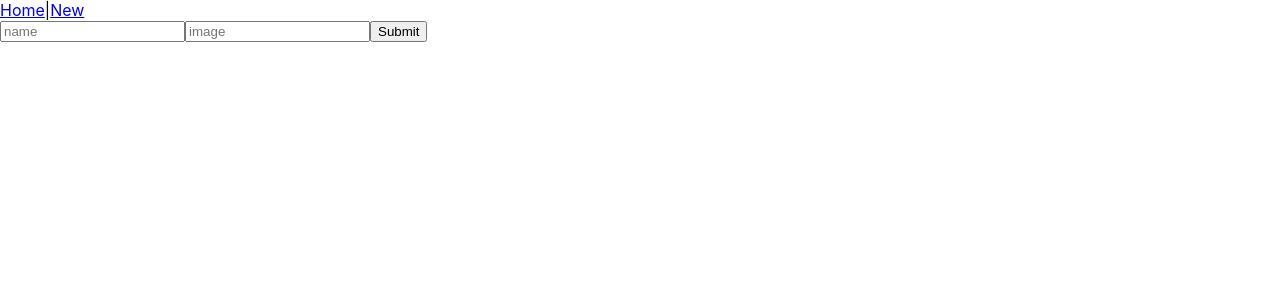
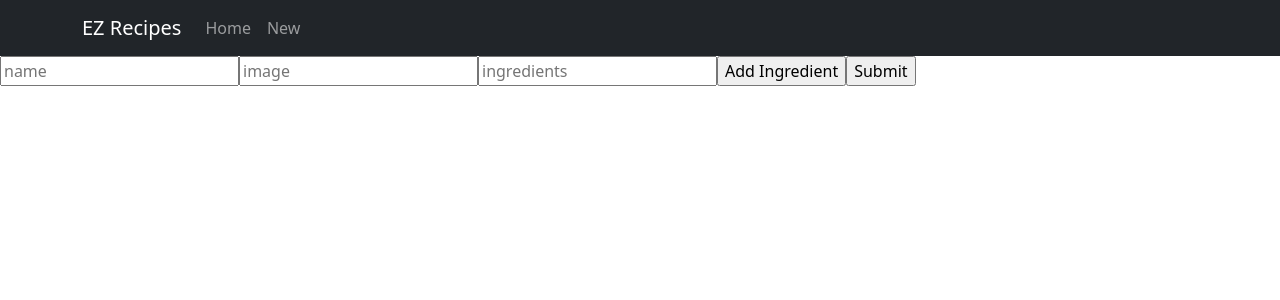
Before and after one commit to TheWolfeSlayer/Recipes-frontend, a React (Create React App) app: page /new in a window 1280 px wide. Shown: the top 300 px of the page. Built offline with nearby package versions, Linux system fonts and the light colour scheme.

Commit message:
debugging new recipe page

```diff
--- a/package.json
+++ b/package.json
@@ -6,7 +6,9 @@
     "@testing-library/jest-dom": "^5.16.5",
     "@testing-library/react": "^13.4.0",
     "@testing-library/user-event": "^13.5.0",
+    "bootstrap": "^5.3.0",
     "react": "^18.2.0",
+    "react-bootstrap": "^2.8.0",
     "react-dom": "^18.2.0",
     "react-router-dom": "^6.14.1",
     "react-scripts": "5.0.1",
--- a/src/App.js
+++ b/src/App.js
@@ -4,6 +4,7 @@ import Home from "./components/Home";
 import Recipe from "./components/Recipe";
 import New from "./components/New";
 import UpdateRecipe from "./components/UpdateRecipe";
+import 'bootstrap/dist/css/bootstrap.min.css';
 
 function App() {
   return (
@@ -13,8 +14,8 @@ function App() {
         <Navbar />
         <Routes>
           <Route path="/" element={<Home />} />
-          <Route path="/recipe/:id" element={<Recipe />} />
-          <Route path="/recipe/update/:id" element={<UpdateRecipe />} />
+          <Route path="/recipes/:id" element={<Recipe />} />
+          <Route path="/recipes/update/:id" element={<UpdateRecipe />} />
           <Route path="/new" element={<New />} />
         </Routes>
       </Router>
--- a/src/components/Navbar.js
+++ b/src/components/Navbar.js
@@ -1,13 +1,21 @@
-import { Link } from "react-router-dom";
+import Container from 'react-bootstrap/Container';
+import Nav from 'react-bootstrap/Nav';
+import Navbar from 'react-bootstrap/Navbar';
 
-function Navbar() {
+function NavigationBar() {
     return (
-        <div>
-            <Link to='/'>Home</Link>
-            |
-            <Link to='/new'>New</Link>
-        </div>
-    )
-}
+      <>
+        <Navbar bg="dark" data-bs-theme="dark">
+          <Container>
+            <Navbar.Brand href="/">EZ Recipes</Navbar.Brand>
+            <Nav className="me-auto">
+              <Nav.Link href="/">Home</Nav.Link>
+              <Nav.Link href="/new">New</Nav.Link>
+            </Nav>
+          </Container>
+        </Navbar>
+      </>
+    );
+  }
 
-export default Navbar
+  export default NavigationBar;
--- a/src/components/New.js
+++ b/src/components/New.js
@@ -6,7 +6,8 @@ const navigate = useNavigate()
 
 const [recipeInput, setRecipeInput] = useState({
     name: '',
-    image: ''
+    image: '',
+    ingredients: []
 })
 
 const handleChange = (e) => {
@@ -17,6 +18,17 @@ const handleChange = (e) => {
         });
 }
 
+const ingredient = document.getElementById('ingredient')
+
+let ingredients = []
+
+function addIngredient() {
+    if (ingredient.value!== '') {
+        ingredients.push(ingredient.value)
+        ingredient.value = ''
+    } else {}
+    console.log(ingredients)
+}
 
 const handleSubmit = async (e) => {
     e.preventDefault()
@@ -36,6 +48,11 @@ return (
     <form onSubmit={handleSubmit}>
         <input onChange={handleChange} value={recipeInput.name} name='name' placeholder='name' />
         <input onChange={handleChange} value={recipeInput.image} name='image' placeholder='image' />
+        <input onChange={handleChange} id='ingredient' value={recipeInput.ingredients} name='ingredients' placeholder='ingredients' />
+        <input type='button' onClick={addIngredient} value='Add Ingredient' />
+
+
+        {/* <button onClick={addIngredient}>Add Ingredient</button> */}
         <input type='submit' />
     </form>
     )
--- a/src/components/Recipe.js
+++ b/src/components/Recipe.js
@@ -28,16 +28,20 @@ function Recipe() {
     }
 
     const display = recipe && (
+        <div>
+            <h1>{recipe.name}</h1>
+            <img src={recipe.image} alt={recipe.name} height={300} />
             <div>
-                <h1>{recipe.name}</h1>
-                <img src={recipe.image} alt={recipe.name} height={300} />
-                <div>
-                    <button onClick={() => navigate(`/recipe/update/${id}`)}>Edit</button>
-                    <button onClick={deleteRecipe}>Delete</button>
-                </div>
+                <button onClick={() => navigate(`/recipes/update/${id}`)}>Edit</button>
+                <button onClick={deleteRecipe}>Delete</button>
             </div>
-        )
+            <h2>Ingredients Needed</h2>
+            <p>{recipe.ingredients}</p>
+            <h2>Steps</h2>
+            <p>{recipe.steps[0]}</p>
+        </div>
 
+    )
     return (
         <div>
             {display}
--- a/src/components/UpdateRecipe.js
+++ b/src/components/UpdateRecipe.js
@@ -42,6 +42,7 @@ function UpdateRecipe() {
         <form onSubmit={handleSubmit}>
             <input required onChange={handleChange} value={recipeInput.name} name='name' placeholder='name' />
             <input onChange={handleChange} value={recipeInput.image} name='image' placeholder='image' />
+            <input onChange={handleChange} value={recipeInput.ingredients} name='ingredients' placeholder='ingredients' />
             <input type='submit' />
         </form>
     )
```
Also changed, not shown: 1 other file (tests, documents, lock files or other folders). Lines whose indentation alone changed are shown as unchanged.
